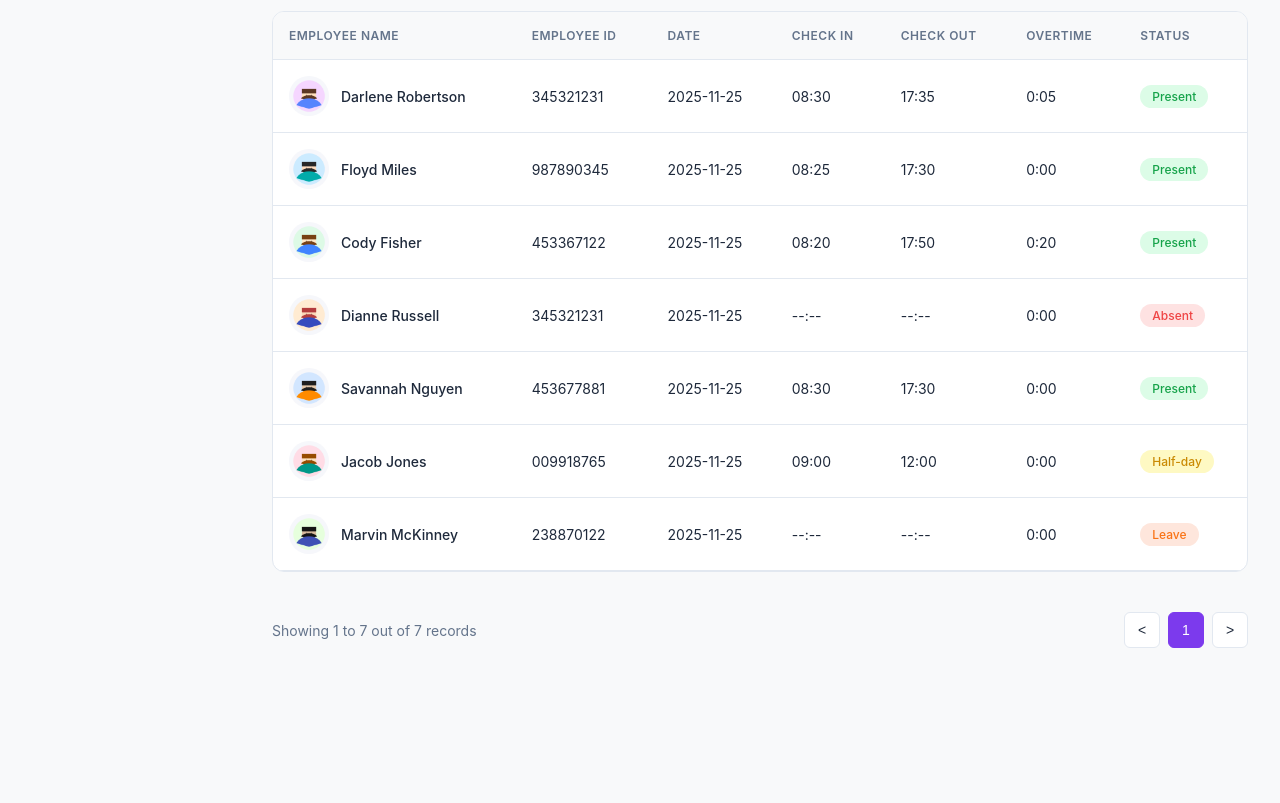
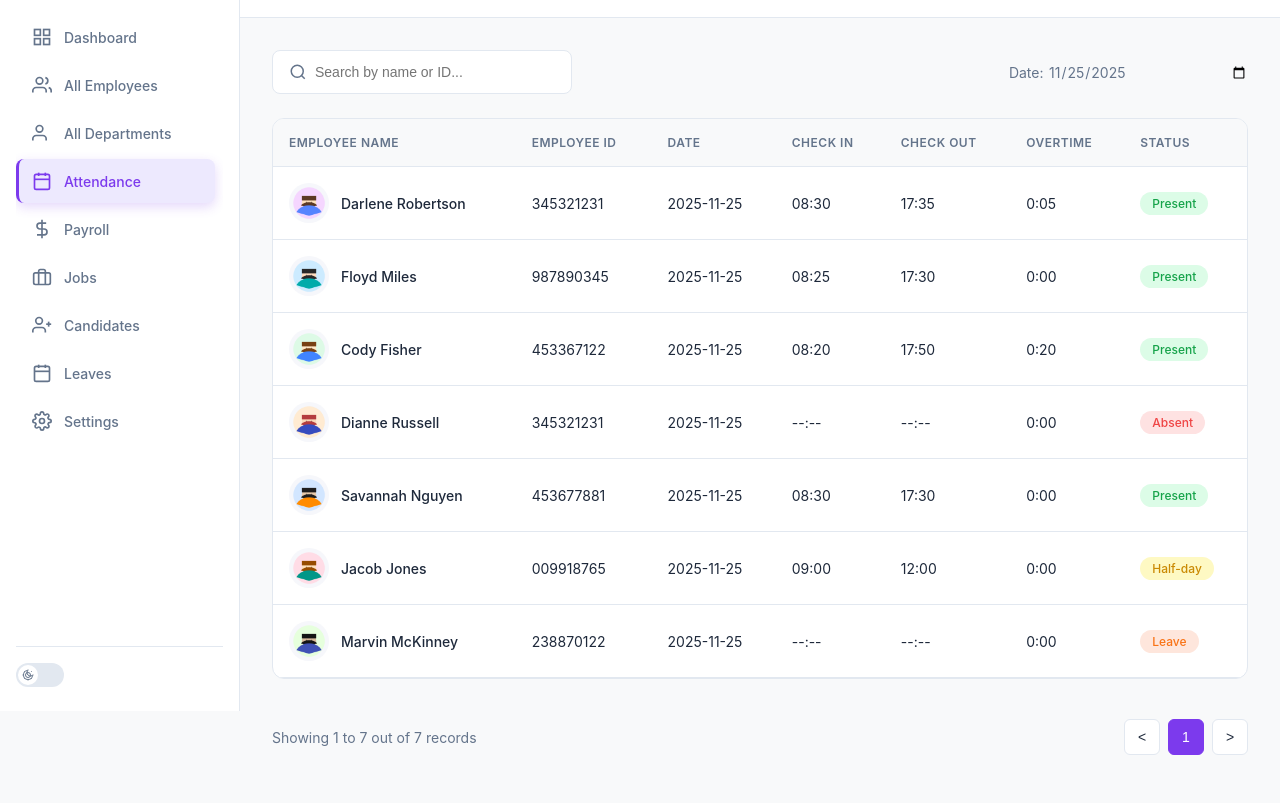
Before and after one commit to trinhquocbinh05-lgtm/final-project-mindx-1, a plain HTML site: page attendance.html in a window 1280 px wide. Shown: the part 89-892 px from the top of the page. Before the commit the page ends 800 px from the top, so only its background shows below. Drawn offline with Linux system fonts and the light colour scheme; sample sign-in values are in the browser's storage; files whose address does not match are found by name.

Commit message:
Fix file paths for GitHub Pages

```diff
--- a/attendance.html
+++ b/attendance.html
@@ -71,7 +71,7 @@
     </main>
 
     <!-- Load Components First -->
-    <script src="/Final_Project/assets/js/components.js"></script>
+    <script src="assets/js/components.js"></script>
 
     <!-- Initialize Components -->
     <script>
```
Also changed, not shown: leaves.html (+1 -1 lines).
